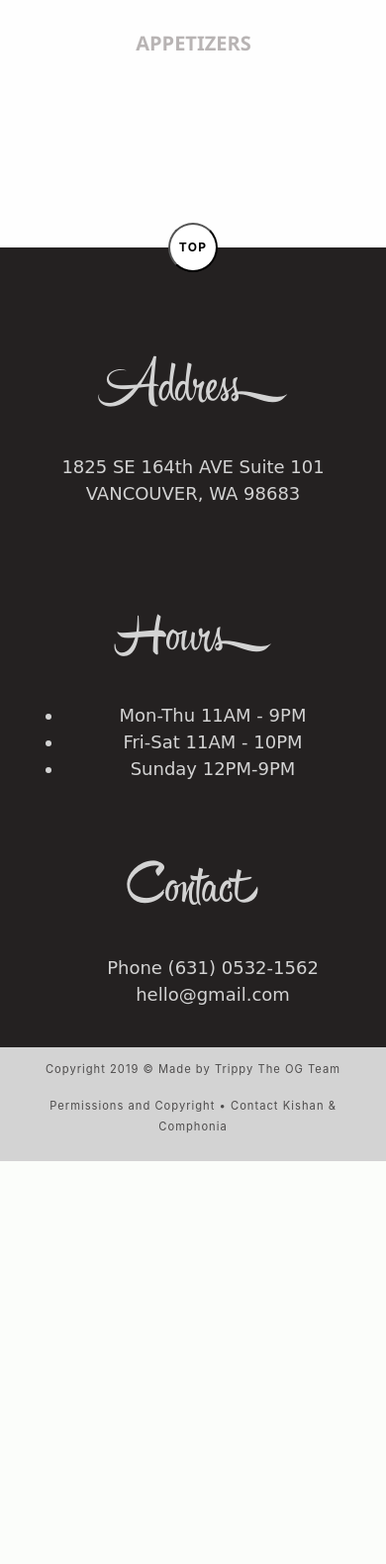
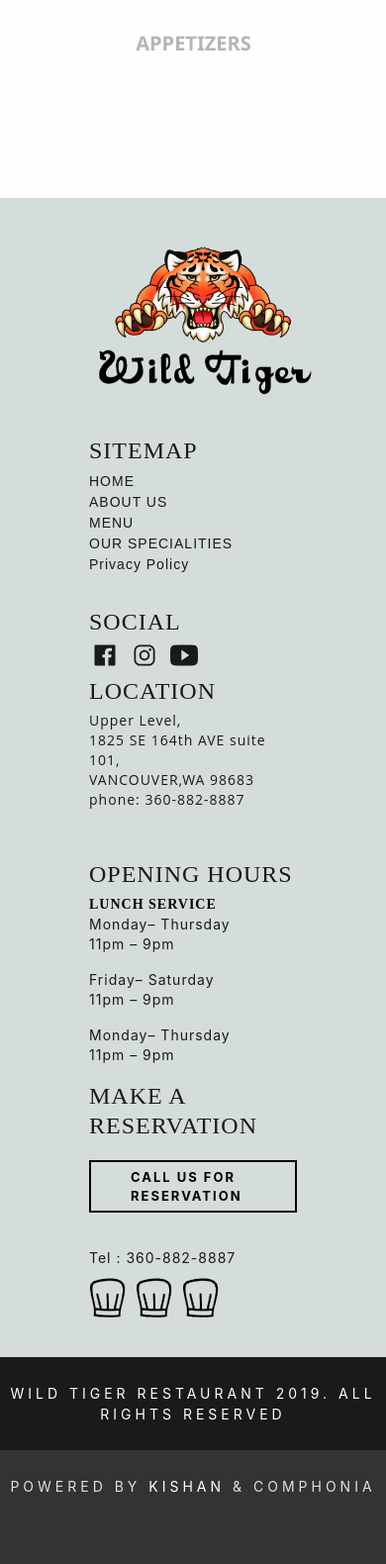
Before and after one commit to comphonia/wildtiger-rnb, a PHP site: page /wildtiger-rnb/ in a window 390 px wide. Shown: the part 2496-4076 px from the top of the page at 99% size. Before the commit the page ends 3669 px from the top, so only its background shows below. Run offline with PHP 8.4, Linux system fonts and the light colour scheme; some libraries are stand-ins or nearby versions.

Commit message:
new footer

```diff
--- a/assets/css/index.css
+++ b/assets/css/index.css
@@ -390,13 +390,7 @@ specialty {
     border-bottom: 3px solid rgb(180, 169, 110);
 }
 
-footer {
-    margin: 0;
-    position: relative;
-    background: rgb(36, 33, 33);
-    color: lightgray;
-    z-index: 9;
-}
+
 
 .to-top {
     width: 50px;
@@ -441,10 +435,6 @@ h3 {
     font-size: 3rem;
 }
 
-.footer_p {
-    font-family: cursive;
-    font-size: 18px;
-}
 
 /*Scroll Mouse*/
 
@@ -630,10 +620,6 @@ h3 {
     #menu-area {
         position: relative;
         top: 240px;
-    }
-
-    footer {
-        margin-top: 50px;
     }
 }
 
@@ -899,3 +885,298 @@ h3 {
     font-size: 15px;
     font-family: Arial, Helvetica, sans-serif;
 }
+
+
+/* FOOTER */
+.footer-block {
+	background: #1a1a1a;
+}
+.footer-block .club-block {
+	width: 100%;
+	display: block;
+	padding: 100px 45px 45px;
+	background: #ebe9e6;
+}
+.footer-block .club-block .left-club {
+	width: 100%;
+}
+.footer-block .club-block .left-club h2 {
+	font-size: 42px;
+	line-height: 50px;
+	color: #1a1a1a;
+	font-family: "OakesGroteskBold";
+	text-transform: uppercase;
+	letter-spacing: 1px;
+}
+.footer-block .club-block .left-club p {
+	font-size: 14px;
+	color: #1a1a1a;
+	line-height: 25px;
+	margin-bottom: 50px;
+
+	letter-spacing: 2px;
+}
+.footer-block .club-block .right-club {
+	width: 432px;
+	display: block;
+}
+.footer-block .club-block .right-club .block {
+	width: 100%;
+	display: inline-block;
+}
+.footer-block .club-block .right-club .block .sub-btn {
+	border: 2px solid #1a1a1a;
+	color: #1a1a1a;
+	padding: 5px 50px 2px 50px;
+	background-color: transparent;
+	border-radius: 0;
+
+	font-size: 13px;
+	text-transform: uppercase;
+	letter-spacing: 3px;
+	font-weight: bold;
+}
+.footer-block .club-block .right-club .block .sub-btn:hover {
+	background-color: #000;
+	color: #fff;
+	text-decoration: none;
+}
+footer {
+	width: 100%;
+	display: block;
+}
+footer .footer-left {
+	width: 100%;
+	display: block;
+	background-color: #d5dddb;
+	padding: 40px 90px;
+}
+footer .footer-left .footer-logo {
+	width: 100%;
+	display: block;
+	text-align: left;
+	margin-bottom: 35px;
+}
+footer .footer-left .footer-logo img {
+	width: 230px;
+}
+footer .footer-left .footer-menu {
+	width: 192px;
+	display: inline-block
+}
+footer .footer-left .footer-menu h3 {
+	font-size: 24px;
+	line-height: 30px;
+	color: #1a1a1a;
+	font-family: "OakesGroteskBold";
+	text-transform: uppercase;
+	letter-spacing: 1px;
+	margin-bottom: 5px;
+}
+footer .footer-left .footer-menu ul {
+	margin: 0px 0 33px;
+	padding: 0px;
+}
+footer .footer-left .footer-menu ul li {
+	list-style: none;
+	line-height: 20px;
+	display: block;
+	margin-left: 0;
+}
+footer .footer-left .footer-menu ul li a {
+	font-size: 14px;
+    line-height: 20px;
+    color: #1a1a1a;
+    letter-spacing: 1px;
+	padding:0px;
+	font-weight:normal;
+	font-family: "OakesGroteskRegular", Arial, Helvetica, sans-serif;
+}
+footer .footer-left .footer-menu .social {
+	font-size: 24px;
+	line-height: 30px;
+	color: #1a1a1a;
+
+	text-transform: uppercase;
+	letter-spacing: 1px;
+}
+footer .footer-left .location {
+	width: 100%;
+	display: block;
+}
+footer .footer-left .location h3 {
+	font-size: 24px;
+	line-height: 30px;
+	color: #1a1a1a;
+	font-family: "OakesGroteskBold";
+	text-transform: uppercase;
+	letter-spacing: 1px;
+	margin-bottom: 5px;
+}
+footer .footer-left .location address {
+	width: 100%;
+	display: block;
+	font-size: 14px;
+	color: #1a1a1a;
+	line-height: 20px;
+	margin-bottom: 50px;
+	font-family: 'Open Sans', sans-serif;
+	letter-spacing: 1px;
+}
+footer .footer-left .location .opening {
+	width:100%;
+	display: block;
+}
+footer .footer-left .location .opening h3 {
+	font-size: 24px;
+	line-height: 30px;
+	color: #1a1a1a;
+	font-family: "OakesGroteskBold";
+	text-transform: uppercase;
+	letter-spacing: 1px;
+	margin-bottom: 5px;
+}
+footer .footer-left .location .opening p {
+	font-size: 14px;
+	color: #1a1a1a;
+	line-height: 20px;
+
+	letter-spacing: 1px;
+}
+footer .footer-left .location .opening p strong {
+	font-weight: 700;
+	font-size: 14px;
+	color: #000;
+	font-family: "OakesGroteskBold";
+}
+footer .footer-left .resrvation {
+	width:100%;
+	display: block;
+}
+footer .footer-left .resrvation h3 {
+	font-size: 24px;
+	line-height: 30px;
+	color: #1a1a1a;
+	font-family: "OakesGroteskBold";
+	text-transform: uppercase;
+	letter-spacing: 1px;
+	margin-bottom: 20px;
+}
+footer .footer-left .resrvation .makebutton {
+	border: 2px solid #000;
+	color: #000;
+	padding: 6px 40px 4px 40px;
+
+	font-size: 13px;
+	text-transform: uppercase;
+	margin-bottom: 20px;
+	display: inline-block;
+	transition: 0.3s;
+	font-weight: bold;
+	letter-spacing: 2px;
+	text-decoration:none;
+}
+
+footer .footer-left .resrvation .makebutton:hover {
+	color: #fff;
+	text-decoration: none;
+	background-color: #000;
+}
+footer .footer-left .resrvation .tel {
+	font-size: 14px;
+	color: #1a1a1a;
+	line-height: 20px;
+	margin-bottom: 10px;
+	letter-spacing: 1px;
+}
+footer .footer-left .resrvation .img-block {
+	width: 100%;
+	display: block;
+}
+footer .footer-left .resrvation .img-block img {
+	width: auto;
+	display: inline-block;
+	margin-right: 10px;
+}
+footer .footer-left .location {
+	width: 100%;
+	display: block;
+}
+footer .footer-right {
+	width: 100%;
+	/*background-color: #dce4e7;*/
+	display: block;
+	padding: 70px 50px 35px 50px;
+}
+footer .footer-right h2 {
+	font-size: 42px;
+	line-height: 44px;
+	color: #1a1a1a;
+	font-family: "OakesGroteskBold";
+	text-transform: uppercase;
+	letter-spacing: 4px;
+	padding: 0 80px 0 0;
+	margin-bottom: 40px;
+}
+footer .footer-right ul {
+	margin: 0px;
+	padding: 0px;
+}
+footer .footer-right ul li {
+	list-style: none;
+	display: block;
+	line-height: 35px;
+}
+footer .footer-right ul li a {
+	    font-size: 24px;
+    line-height: 40px;
+    color: #1a1a1a;
+    text-transform: uppercase;
+    letter-spacing: 4px;
+	padding:0px;
+	font-weight:normal;
+	font-family: "OakesGroteskRegular", Arial, Helvetica, sans-serif;
+}
+
+footer .copy-block {
+	width: 100%;
+	background-color: #1a1a1a;
+	color: #fff;
+	padding: 26px 0px;
+	text-align: center;
+	font-size: 14px;
+
+	text-transform: uppercase;
+	letter-spacing: 4px;
+}
+
+ion-icon {
+    font-size: 28px;
+  }
+
+.social_media a{
+    padding: 2px;
+    padding-top: 5px;
+}
+
+.social_media .yt:hover{
+  color: #c4302b;
+
+}
+.social_media .insta:hover{
+    color: #fff;
+    color: #d6249f;
+    color: radial-gradient(
+      /* circle at 30% 107%, */ #fdf497 0%,
+      #fdf497 5%,
+      #fd5949 45%,
+      #d6249f 60%,
+      #285aeb 90%
+    );
+
+  }
+  .social_media .fb:hover{
+  color: rgb(60, 90, 153);
+
+
+  }
--- a/index.html
+++ b/index.html
@@ -1,5 +1,6 @@
 <!DOCTYPE html>
 <html lang="en" class="loadbody">
+
 <head>
     <!-- Required meta tags -->
     <meta charset="utf-8" />
@@ -7,8 +8,10 @@
 
     <!-- Bootstrap CSS -->
     <!-- Comment -->
-    <link rel="stylesheet" href="https://stackpath.bootstrapcdn.com/bootstrap/4.2.1/css/bootstrap.min.css" integrity="sha384-GJzZqFGwb1QTTN6wy59ffF1BuGJpLSa9DkKMp0DgiMDm4iYMj70gZWKYbI706tWS" crossorigin="anonymous" />
-    <link rel="stylesheet" href="https://use.fontawesome.com/releases/v5.7.2/css/all.css" integrity="sha384-fnmOCqbTlWIlj8LyTjo7mOUStjsKC4pOpQbqyi7RrhN7udi9RwhKkMHpvLbHG9Sr" crossorigin="anonymous" />
+    <link rel="stylesheet" href="https://stackpath.bootstrapcdn.com/bootstrap/4.2.1/css/bootstrap.min.css"
+        integrity="sha384-GJzZqFGwb1QTTN6wy59ffF1BuGJpLSa9DkKMp0DgiMDm4iYMj70gZWKYbI706tWS" crossorigin="anonymous" />
+    <link rel="stylesheet" href="https://use.fontawesome.com/releases/v5.7.2/css/all.css"
+        integrity="sha384-fnmOCqbTlWIlj8LyTjo7mOUStjsKC4pOpQbqyi7RrhN7udi9RwhKkMHpvLbHG9Sr" crossorigin="anonymous" />
     <link href="https://fonts.googleapis.com/css?family=Playball" rel="stylesheet" />
     <link href="https://fonts.googleapis.com/css?family=Satisfy|Staatliches" rel="stylesheet" />
     <link rel="stylesheet" href="assets/css/owl.carousel.min.css" />
@@ -48,7 +51,8 @@
     <!------------------------- Nav Bar------------- -->
     <nav class="navbar navbar-expand-lg navbar-dark  p-3 px-5">
         <a class="navbar-brand text-warning" href="#">Restaurant &amp; Bar</a>
-        <button class="navbar-toggler" type="button" data-toggle="collapse" data-target="#navbarNav" aria-controls="navbarNav" aria-expanded="false" aria-label="Toggle navigation">
+        <button class="navbar-toggler" type="button" data-toggle="collapse" data-target="#navbarNav"
+            aria-controls="navbarNav" aria-expanded="false" aria-label="Toggle navigation">
             <span class="navbar-toggler-icon"></span>
         </button>
         <div class="collapse navbar-collapse" id="navbarNav">
@@ -131,7 +135,7 @@
             <div class=" mx-auto text-center">our specialties</div>
         </section>
 
-        <div class="sp-underlay">
+        <div class="sp-underlay" id="specialities">
             <!--Specialty Area-->
             <div class="sp-container  px-4">
                 <div id="specialty-area">
@@ -234,11 +238,16 @@
                         <div class="row mt-5">
                             <div class="col-12 mx-auto d-flex justify-content-center ">
                                 <div class="">
-                                    <a href="#m-appetizers" class="menu-nav findmore btn-1  my-1 mx-1 p-2 active nohover"><span>Appetizers</span></a>
-                                    <a href="#m-entrees"  class="menu-nav  findmore btn-1  my-1 mx-1 p-2 "><span>Entrees</span></a>
-                                    <a href="#m-sides"  class="menu-nav  findmore btn-1  my-1 mx-1 p-2 "><span>Sides</span></a>
-                                    <a href="#m-specials"  class="menu-nav  findmore btn-1  my-1 mx-1 p-2 "><span>Specials</span></a>
-                                    <a href="#m-drinks_desserts"  class="menu-nav  findmore btn-1  my-1 mx-1 p-2 "><span>Desserts</span></a>
+                                    <a href="#m-appetizers"
+                                        class="menu-nav findmore btn-1  my-1 mx-1 p-2 active nohover"><span>Appetizers</span></a>
+                                    <a href="#m-entrees"
+                                        class="menu-nav  findmore btn-1  my-1 mx-1 p-2 "><span>Entrees</span></a>
+                                    <a href="#m-sides"
+                                        class="menu-nav  findmore btn-1  my-1 mx-1 p-2 "><span>Sides</span></a>
+                                    <a href="#m-specials"
+                                        class="menu-nav  findmore btn-1  my-1 mx-1 p-2 "><span>Specials</span></a>
+                                    <a href="#m-drinks_desserts"
+                                        class="menu-nav  findmore btn-1  my-1 mx-1 p-2 "><span>Desserts</span></a>
                                 </div>
                             </div>
                         </div>
@@ -304,55 +313,106 @@
     </div>
 
     <!--Footer-->
-    <footer id="contact-area">
-        <a href="#"><button class="to-top fas-fachevron">TOP</button></a>
+    <footer>
+        <div class="row mx-0">
+            <div class="col-md-12 p-0 col-xs-12">
+                <div class="footer-left">
 
-        <div class="container">
+                    <div class="footer-logo text-center"><img src="wild_tiger_thai_logo/tiger_and_words.png"
+                            alt="Quay Restaurant Sydney"></div>
                     <div class="row">
-                <div class="col-lg-4 col-md-4 col-sm-12 p-5">
-                    <h3 style="margin-top: 20px;" class="text-center">
-                        Address
-                    </h3>
-                    <br />
-                    <p class="footer_p text-center">
-                        1825 SE 164th AVE Suite 101 VANCOUVER, WA 98683
-                    </p>
-                </div>
-                <div class="col-lg-4 col-md-4 col-sm-12 p-4">
-                    <h3 style="margin-top: 20px;" class="text-center">
-                        Hours
-                    </h3>
-                    <br />
-                    <ul class="text-center footer_p">
-                        <li>Mon-Thu 11AM - 9PM</li>
-                        <li>Fri-Sat 11AM - 10PM</li>
-                        <li>Sunday 12PM-9PM</li>
+                        <div class="col-sm-3 col-xs-12 sitemap-section">
+                            <div class="footer-menu">
+                                <h3>Sitemap</h3>
+                                <div class="menu-footer-menu-container">
+                                    <ul id="menu-footer-menu" class="menu">
+                                        <li id="menu-item-82"
+                                            class="menu-item menu-item-type-post_type menu-item-object-page menu-item-82">
+                                            <a class="mobile_menu-nav-link cta makebtn " href="#top">HOME</a></li>
+                                        <li id="menu-item-81"
+                                            class="menu-item menu-item-type-post_type menu-item-object-page menu-item-81">
+                                            <a class="mobile_menu-nav-link cta makebtn " href="#about-area">ABOUT US</a>
+                                        </li>
+                                        <li id="menu-item-83"
+                                            class="menu-item menu-item-type-post_type menu-item-object-page menu-item-83">
+                                            <a class="mobile_menu-nav-link cta makebtn " href="#menu-area">MENU</a></li>
+                                        <li id="menu-item-973"
+                                            class="menu-item menu-item-type-post_type menu-item-object-page menu-item-973">
+                                            <a class="mobile_menu-nav-link cta makebtn " href="#specialities">OUR
+                                                SPECIALITIES</a></li>
+                                        <li id="menu-item-747"
+                                            class="menu-item menu-item-type-post_type menu-item-object-page menu-item-747">
+                                            <a class="mobile_menu-nav-link cta makebtn " href="#">Privacy Policy</a>
+                                        </li>
                                     </ul>
                                 </div>
-                <div class="col-lg-4 col-md-4 col-sm-12 p-4">
-                    <h3 style="margin-top: 20px;" class="text-center">
-                        Contact
-                    </h3>
-                    <br />
-                    <ul class="text-center footer_p">
-                        <a href="tel:+163105321562">Phone (631) 0532-1562</a>
-                        <a href="mailto:hello@gmail.com">hello@gmail.com</a>
-                    </ul>
+                                <div class="social">
+                                    <h3>Social</h3>
+                                    <div class="social_media">
+                                        <a href="https://www.facebook.com/kishan028" class="fb" target="_blank">
+                                            <ion-icon name="logo-facebook"></ion-icon>
+                                        </a>
+                                        <a href="https://www.instagram.com/kishanpatel911/" class="insta"
+                                            target="_blank">
+                                            <ion-icon name="logo-instagram"></ion-icon>
+                                        </a>
+                                        <a href="https://www.youtube.com/channel/UCX-YeaOkWTFOWa4dsyxPc1g" class="yt"
+                                            target="_blank">
+                                            <ion-icon name="logo-youtube"></ion-icon>
+                                        </a>
                                     </div>
                                 </div>
                             </div>
-        <!--restaurant-info end-->
+                        </div>
+                        <div class="col-sm-4 col-xs-12 location-section">
+                            <div class="location">
+                                <div class="opening">
+                                    <h3>location</h3>
+                                    <div class="textwidget">
+                                        <address>Upper Level,<br />
+                                            1825 SE 164th AVE suite 101,<br />
+                                            VANCOUVER,WA 98683<br />
+                                            phone: <a href="tel:360-882-8887">360-882-8887</a></address>
+                                    </div>
+                                    <h3>OPENING HOURS</h3>
+                                    <div class="textwidget">
+                                        <p><strong>LUNCH SERVICE</strong><br />
+                                            Monday&#8211 Thursday<br />
+                                            11pm &#8211; 9pm</p>
+                                        <p>
+                                            Friday&#8211 Saturday<br />
+                                            11pm &#8211; 9pm</p>
+                                        <p>
+                                            Monday&#8211 Thursday<br />
+                                            11pm &#8211; 9pm</p>
 
-        <div class="copyright">
-            <p>
-                <small>Copyright 2019 &#169; Made by
-                    <span>Trippy The OG</span> Team</small>
-            </p>
-            <p>
-                <small>Permissions and Copyright &#8226; Contact
-                    <a href="https://www.instagram.com/kishanpatel911/">Kishan</a> &amp;
-                    <a href="https://www.comphonia.com">Comphonia</a></small>
-            </p>
+                                    </div>
+                                </div>
+
+                            </div>
+                        </div>
+                        <div class="col-sm-5 col-xs-10 reservation-section">
+                            <div class="resrvation">
+                                <h3>make a reservation</h3>
+                                <div class="textwidget">
+                                    <p><a class="makebutton toggleReservation" href="tel:360-882-8887">CALL US FOR
+                                            RESERVATION</a></p>
+                                    <p class="tel">Tel : 360-882-8887</p>
+                                    <div class="img-block"><img title="" src="assets/images/footer-icon.png"
+                                            alt="" /><img title="" src="assets/images/footer-icon.png" alt="" /><img
+                                            title="" src="assets/images/footer-icon.png" alt="" /></div>
+                                </div>
+                            </div>
+                        </div>
+                    </div>
+                </div>
+            </div>
+            <div class="copy-block">Wild Tiger restaurant 2019. All rights reserved</div>
+            <div class="copy-block" style="background-color: #333; color: #e1e1e1">POWERED BY <a
+                    href="https://kkpatel911.github.io/Protfolio/" target="_blank" style="color: #fff;">Kishan</a> &<a
+                    target="_blank" href="https://comphonia.com/">
+                    Comphonia</a><br class="d-block d-sm-none" /><br class="d-block d-sm-none" /><br
+                    class="d-block d-sm-none" /></div>
         </div>
     </footer>
 
@@ -388,20 +448,26 @@
     <!-- Optional JavaScript -->
     <!-- jQuery first, then Popper.js, then Bootstrap JS -->
     <script src="https://ajax.googleapis.com/ajax/libs/jquery/3.3.1/jquery.min.js"></script>
-    <script src="https://cdnjs.cloudflare.com/ajax/libs/popper.js/1.14.6/umd/popper.min.js" integrity="sha384-wHAiFfRlMFy6i5SRaxvfOCifBUQy1xHdJ/yoi7FRNXMRBu5WHdZYu1hA6ZOblgut" crossorigin="anonymous"></script>
-    <script src="https://stackpath.bootstrapcdn.com/bootstrap/4.2.1/js/bootstrap.min.js" integrity="sha384-B0UglyR+jN6CkvvICOB2joaf5I4l3gm9GU6Hc1og6Ls7i6U/mkkaduKaBhlAXv9k" crossorigin="anonymous"></script>
+    <script src="https://cdnjs.cloudflare.com/ajax/libs/popper.js/1.14.6/umd/popper.min.js"
+        integrity="sha384-wHAiFfRlMFy6i5SRaxvfOCifBUQy1xHdJ/yoi7FRNXMRBu5WHdZYu1hA6ZOblgut"
+        crossorigin="anonymous"></script>
+    <script src="https://stackpath.bootstrapcdn.com/bootstrap/4.2.1/js/bootstrap.min.js"
+        integrity="sha384-B0UglyR+jN6CkvvICOB2joaf5I4l3gm9GU6Hc1og6Ls7i6U/mkkaduKaBhlAXv9k"
+        crossorigin="anonymous"></script>
     <script src="assets/js/proparse.js"></script>
     <script src="assets/js/libs/smooth-scroll.polyfills.min.js"></script>
+    <script src="https://unpkg.com/ionicons@4.2.2/dist/ionicons.js"></script>
     <script src="assets/js/libs/owl.carousel.min.js"></script>
     <script src="WOW-master/dist/wow.min.js"></script>
     <script src="assets/js/functionality.js"></script>
 
     <script>
-        $(document).ready(function() {});
+        $(document).ready(function () { });
         //init smoooth scroll
         var scroll = new SmoothScroll('a[href*="#"]', {
             easing: 'easeInOutCubic'
         });
     </script>
 </body>
+
 </html>
```
Also changed, not shown: assets/images/footer-icon.png (added), contact.css (added), wild_tiger_thai_logo/tiger_and_words.png (added), wild_tiger_thai_logo/tiger_icon.png (added), wild_tiger_thai_logo/tiger_words.png (added). Lines whose indentation alone changed are shown as unchanged.
